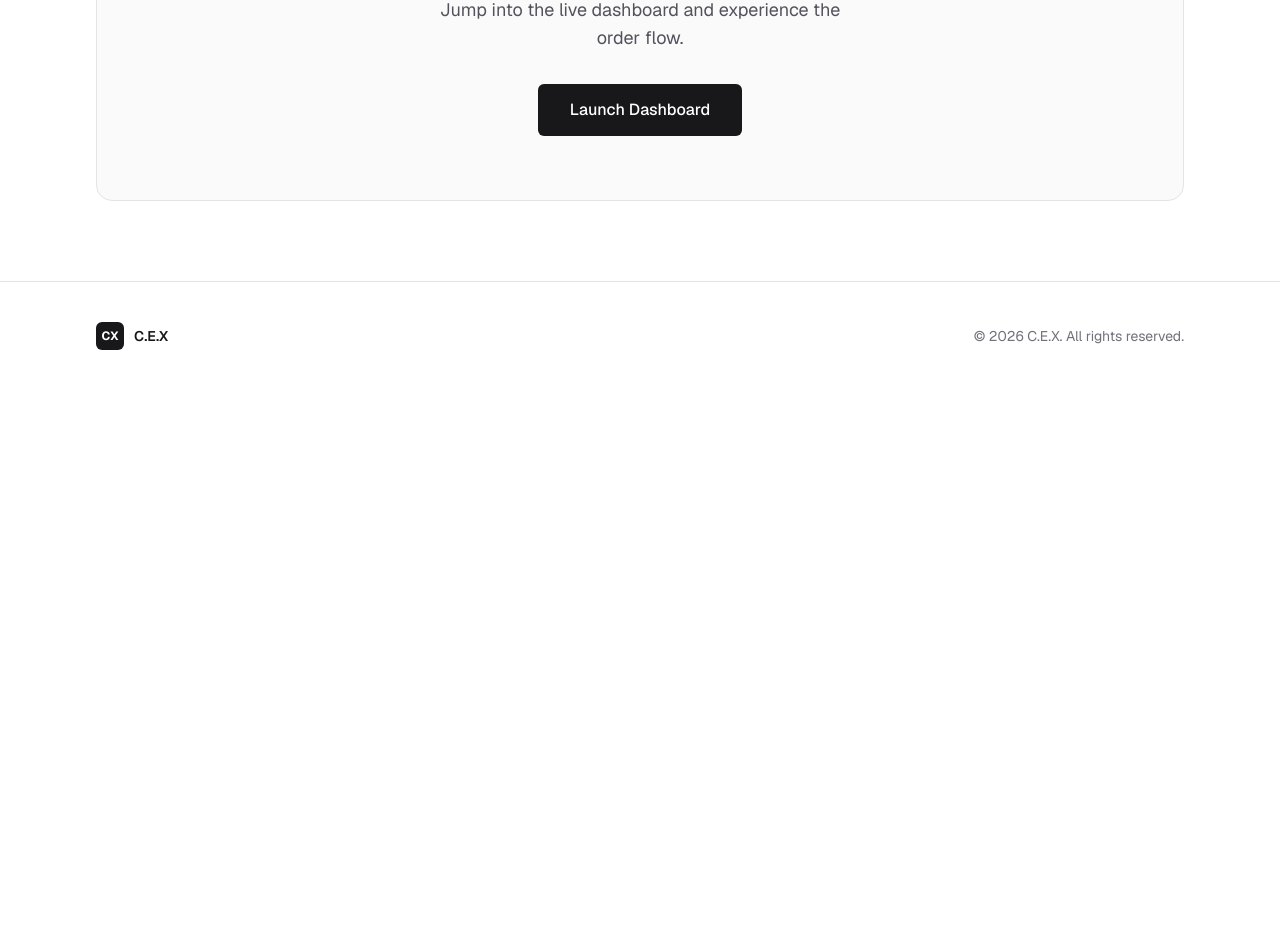
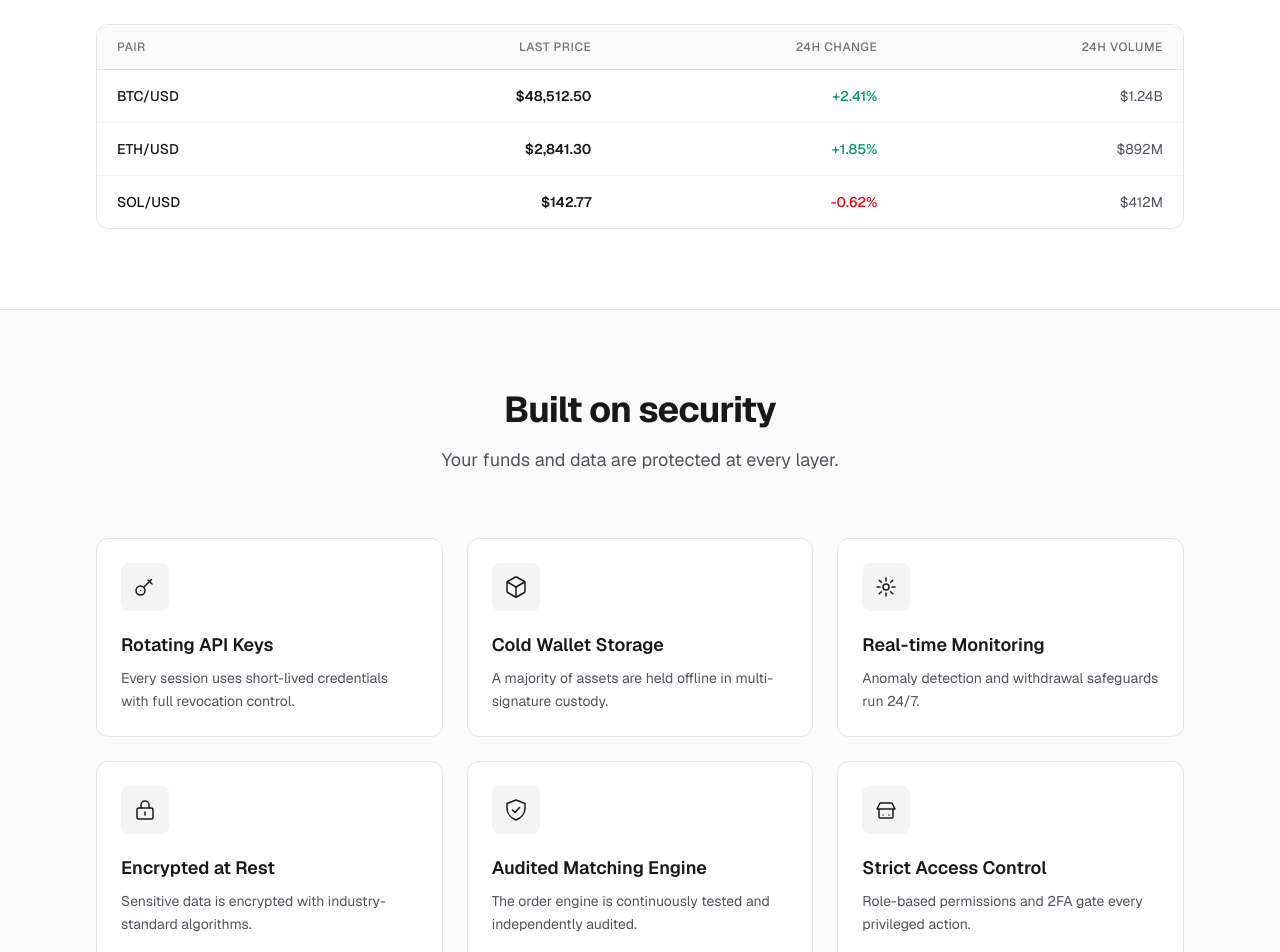
Before and after one commit to Kartik-619/C.E.X, a Next.js app in the folder frontend/: page / in a window 1280 px wide. Shown: the part 1840-2792 px from the top of the page. Before the commit the page ends 2230 px from the top, so only its background shows below. Built offline with nearby package versions, Linux system fonts and the light colour scheme; no server answers.

Commit message:
Update page.tsx

```diff
--- a/frontend/app/page.tsx
+++ b/frontend/app/page.tsx
@@ -189,6 +189,128 @@ export default function Home() {
         </div>
       </section>
 
+      {/* MARKETS */}
+      <section id="markets" className="border-t border-zinc-200 py-20 dark:border-zinc-800">
+        <div className="mx-auto max-w-6xl px-5 sm:px-8">
+          <div className="mx-auto max-w-2xl text-center">
+            <h2 className="text-3xl font-bold tracking-tight sm:text-4xl">
+              Markets that never sleep
+            </h2>
+            <p className="mt-4 text-lg text-zinc-600 dark:text-zinc-400">
+              Live prices and 24h performance across leading pairs.
+            </p>
+          </div>
+
+          <div className="mt-16 overflow-hidden rounded-xl border border-zinc-200 dark:border-zinc-800">
+            <table className="w-full text-sm">
+              <thead>
+                <tr className="border-b border-zinc-200 bg-zinc-50 text-left text-xs uppercase tracking-wider text-zinc-500 dark:border-zinc-800 dark:bg-zinc-900 dark:text-zinc-400">
+                  <th className="px-5 py-3.5 font-medium">Pair</th>
+                  <th className="px-5 py-3.5 text-right font-medium">Last Price</th>
+                  <th className="hidden px-5 py-3.5 text-right font-medium sm:table-cell">24h Change</th>
+                  <th className="hidden px-5 py-3.5 text-right font-medium md:table-cell">24h Volume</th>
+                </tr>
+              </thead>
+              <tbody>
+                {[
+                  { pair: "BTC/USD", price: "$48,512.50", change: "+2.41%", up: true, volume: "$1.24B" },
+                  { pair: "ETH/USD", price: "$2,841.30", change: "+1.85%", up: true, volume: "$892M" },
+                  { pair: "SOL/USD", price: "$142.77", change: "-0.62%", up: false, volume: "$412M" },
+                ].map((m) => (
+                  <tr
+                    key={m.pair}
+                    className="border-b border-zinc-100 transition-colors last:border-b-0 hover:bg-zinc-50 dark:border-zinc-800/60 dark:hover:bg-zinc-900"
+                  >
+                    <td className="px-5 py-4 font-medium">{m.pair}</td>
+                    <td className="px-5 py-4 text-right font-semibold">{m.price}</td>
+                    <td
+                      className={`hidden px-5 py-4 text-right font-medium sm:table-cell ${
+                        m.up ? "text-emerald-600 dark:text-emerald-400" : "text-red-600 dark:text-red-400"
+                      }`}
+                    >
+                      {m.change}
+                    </td>
+                    <td className="hidden px-5 py-4 text-right text-zinc-600 dark:text-zinc-400 md:table-cell">{m.volume}</td>
+                  </tr>
+                ))}
+              </tbody>
+            </table>
+          </div>
+        </div>
+      </section>
+
+      {/* SECURITY */}
+      <section id="security" className="border-t border-zinc-200 bg-zinc-50 py-20 dark:border-zinc-800 dark:bg-zinc-900/40">
+        <div className="mx-auto max-w-6xl px-5 sm:px-8">
+          <div className="mx-auto max-w-2xl text-center">
+            <h2 className="text-3xl font-bold tracking-tight sm:text-4xl">
+              Built on security
+            </h2>
+            <p className="mt-4 text-lg text-zinc-600 dark:text-zinc-400">
+              Your funds and data are protected at every layer.
+            </p>
+          </div>
+
+          <div className="mt-16 grid gap-6 sm:grid-cols-2 lg:grid-cols-3">
+            {[
+              {
+                title: "Rotating API Keys",
+                desc: "Every session uses short-lived credentials with full revocation control.",
+                icon: (
+                  <svg className="h-6 w-6" viewBox="0 0 24 24" fill="none" stroke="currentColor" strokeWidth={1.5} strokeLinecap="round" strokeLinejoin="round"><circle cx="7.5" cy="15.5" r="4.5" /><path d="m10.5 12.5 8-8M15 5l4 4" /><path d="M7.5 15.5h.01" /></svg>
+                ),
+              },
+              {
+                title: "Cold Wallet Storage",
+                desc: "A majority of assets are held offline in multi-signature custody.",
+                icon: (
+                  <svg className="h-6 w-6" viewBox="0 0 24 24" fill="none" stroke="currentColor" strokeWidth={1.5} strokeLinecap="round" strokeLinejoin="round"><path d="M21 8a2 2 0 0 0-1-1.73l-7-4a2 2 0 0 0-2 0l-7 4A2 2 0 0 0 3 8v8a2 2 0 0 0 1 1.73l7 4a2 2 0 0 0 2 0l7-4A2 2 0 0 0 21 16Z" /><path d="M12 22V12" /><path d="m3.3 7 8.7 5 8.7-5" /></svg>
+                ),
+              },
+              {
+                title: "Real-time Monitoring",
+                desc: "Anomaly detection and withdrawal safeguards run 24/7.",
+                icon: (
+                  <svg className="h-6 w-6" viewBox="0 0 24 24" fill="none" stroke="currentColor" strokeWidth={1.5} strokeLinecap="round" strokeLinejoin="round"><path d="M12 3v3m0 12v3M5.2 5.2l2.1 2.1m9.4 9.4 2.1 2.1M3 12h3m12 0h3M5.2 18.8l2.1-2.1m9.4-9.4 2.1-2.1" /><circle cx="12" cy="12" r="3" /></svg>
+                ),
+              },
+              {
+                title: "Encrypted at Rest",
+                desc: "Sensitive data is encrypted with industry-standard algorithms.",
+                icon: (
+                  <svg className="h-6 w-6" viewBox="0 0 24 24" fill="none" stroke="currentColor" strokeWidth={1.5} strokeLinecap="round" strokeLinejoin="round"><rect x="4" y="10" width="16" height="11" rx="2" /><path d="M8 10V7a4 4 0 0 1 8 0v3" /><path d="M12 14v3" /></svg>
+                ),
+              },
+              {
+                title: "Audited Matching Engine",
+                desc: "The order engine is continuously tested and independently audited.",
+                icon: (
+                  <svg className="h-6 w-6" viewBox="0 0 24 24" fill="none" stroke="currentColor" strokeWidth={1.5} strokeLinecap="round" strokeLinejoin="round"><path d="M12 2 3 5.5v5c0 5 3.8 9.5 9 11.5 5.2-2 9-6.5 9-11.5v-5Z" /><path d="m8.5 12 2.5 2.5 4.5-5" /></svg>
+                ),
+              },
+              {
+                title: "Strict Access Control",
+                desc: "Role-based permissions and 2FA gate every privileged action.",
+                icon: (
+                  <svg className="h-6 w-6" viewBox="0 0 24 24" fill="none" stroke="currentColor" strokeWidth={1.5} strokeLinecap="round" strokeLinejoin="round"><path d="M3 11h18M3 11l3-6h12l3 6M5 11v8a1 1 0 0 0 1 1h12a1 1 0 0 0 1-1v-8" /><path d="M9 17h.01M15 17h.01" /></svg>
+                ),
+              },
+            ].map((s) => (
+              <div
+                key={s.title}
+                className="rounded-xl border border-zinc-200 bg-white p-6 transition-shadow hover:shadow-md dark:border-zinc-800 dark:bg-zinc-900"
+              >
+                <div className="flex h-12 w-12 items-center justify-center rounded-lg bg-zinc-100 text-zinc-900 dark:bg-zinc-800 dark:text-zinc-50">
+                  {s.icon}
+                </div>
+                <h3 className="mt-5 text-lg font-semibold">{s.title}</h3>
+                <p className="mt-2 text-sm leading-relaxed text-zinc-600 dark:text-zinc-400">{s.desc}</p>
+              </div>
+            ))}
+          </div>
+        </div>
+      </section>
+
       {/* CTA */}
       <section className="py-20">
         <div className="mx-auto max-w-6xl px-5 sm:px-8">
```
